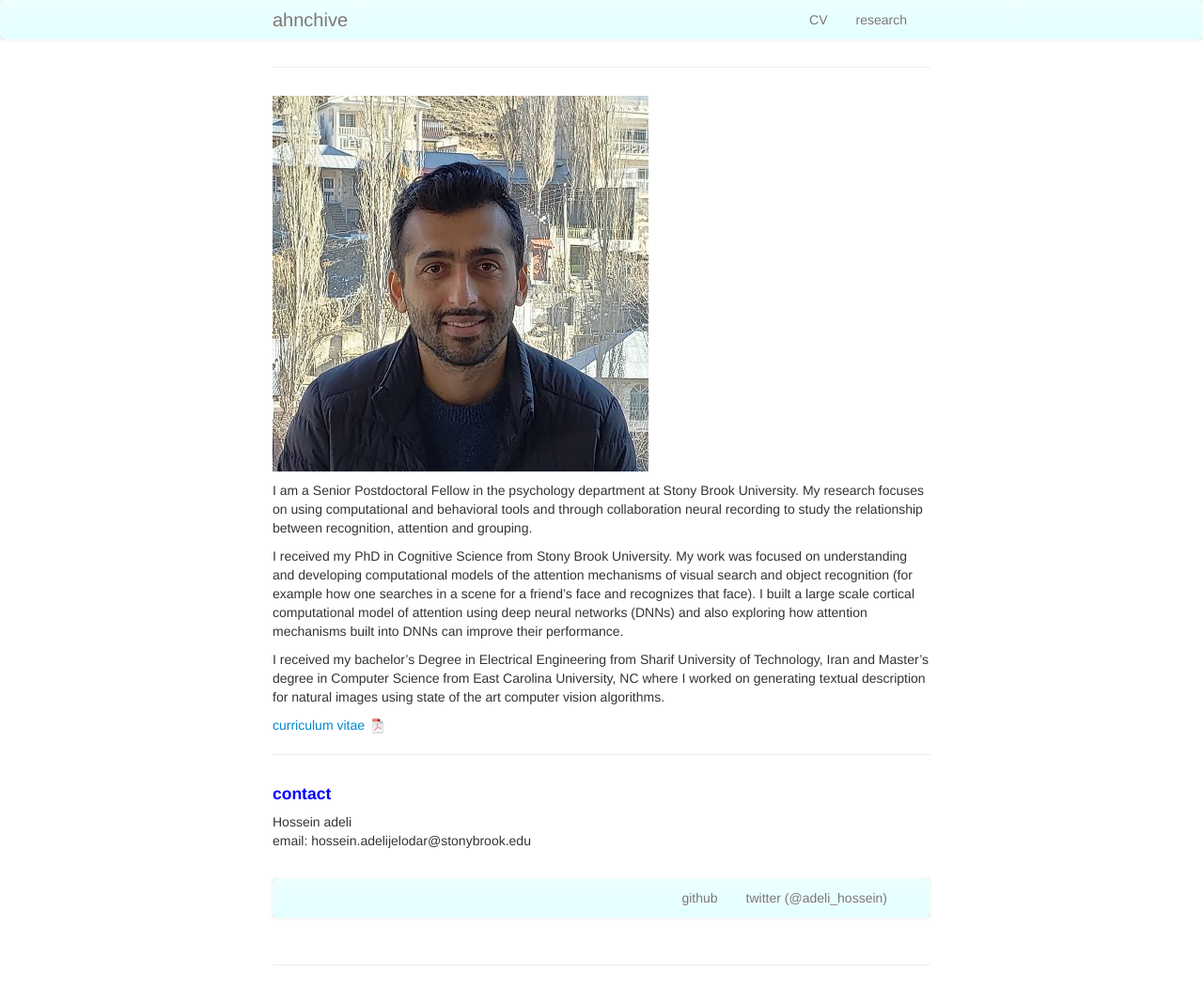
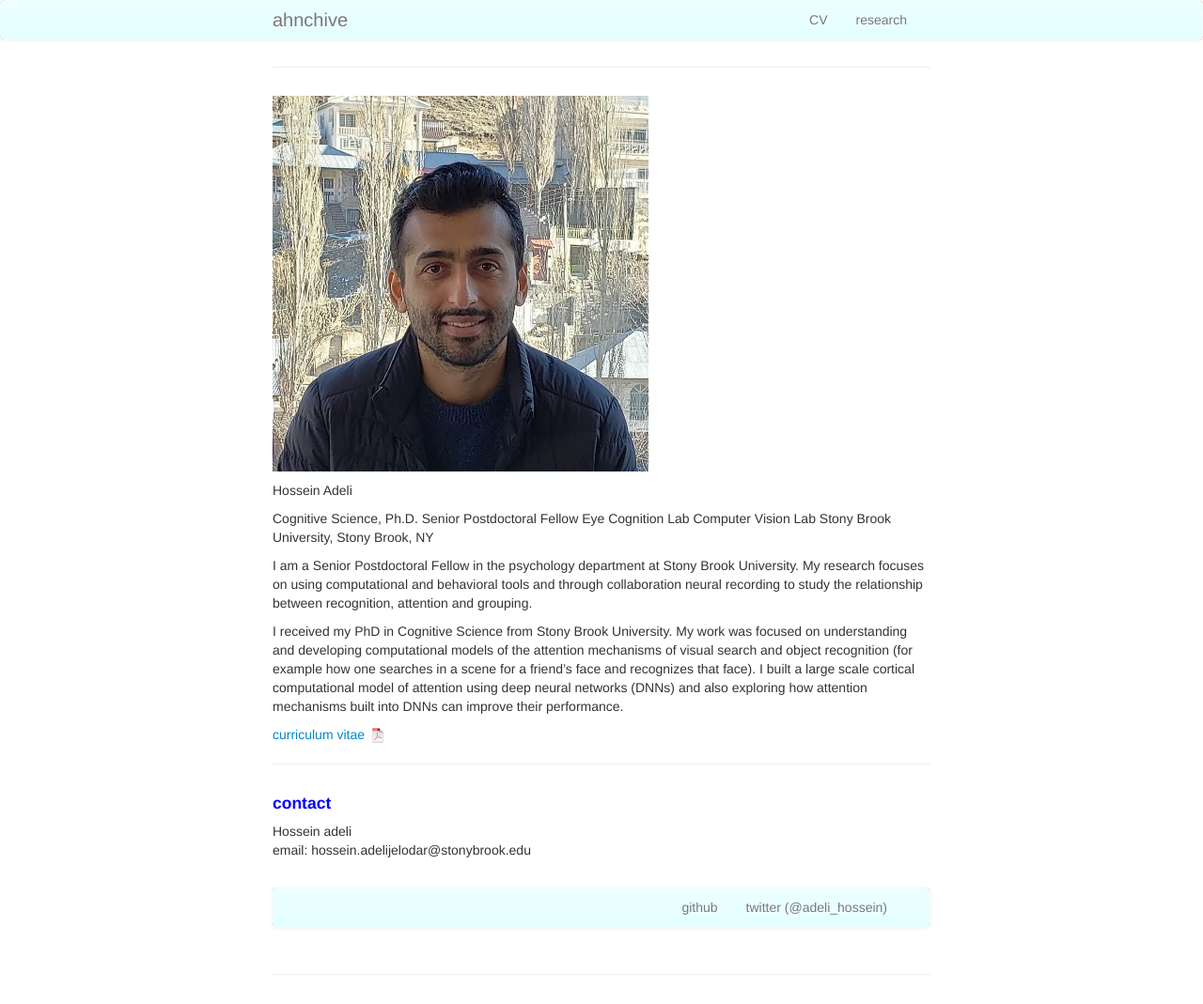
Before and after one commit to Hosseinadeli/hosseinadeli.github.io, a Jekyll site: the page built from index.md, in a window 1280 px wide. Shown: the whole page at 94% size. Built offline with Jekyll 4.4.1, drawn with Linux system fonts in a browser that asks for light colours; our own code applies the rules of GitHub Pages for plain Markdown files.

Commit message:
Update index.md

```diff
--- a/index.md
+++ b/index.md
@@ -7,17 +7,21 @@ keywords: vision, attention, eye-movements, computational modeling
 
 <img src="{{ BASE_PATH }}/assets/portrait.jpg">
 
+Hossein Adeli
+
+Cognitive Science, Ph.D.
+Senior Postdoctoral Fellow
+Eye Cognition Lab
+Computer Vision Lab
+Stony Brook University, Stony Brook, NY
+
 I am a Senior Postdoctoral Fellow in the psychology department  at Stony Brook University.  My research focuses on using computational and behavioral tools and through collaboration neural recording  to study the relationship between recognition, attention and grouping.
 
 I received my PhD in Cognitive Science from Stony Brook University. My work was focused on understanding and developing computational models of the attention mechanisms of visual search and object recognition (for example how one searches in a scene for a friend's face and recognizes that face).  I built a large scale cortical computational model of attention using deep neural networks (DNNs) and also exploring how attention mechanisms built into DNNs can improve their performance.
 
-I received my bachelor’s Degree in Electrical Engineering from Sharif University of Technology, Iran and Master’s degree in Computer Science from East Carolina University, NC where I worked on generating textual description for natural images using state of the art computer vision algorithms.
-
 [curriculum vitae ![CV as pdf]({{ BASE_PATH }}/pages/icons16/pdf-icon.png)]({{ BASE_PATH }}/assets/CV_Hossein_Adeli_website.pdf)<br/>
 
-
 ---
-
 
 <div class="container">
 <h4><a name="contact"></a>contact</h4>
```
